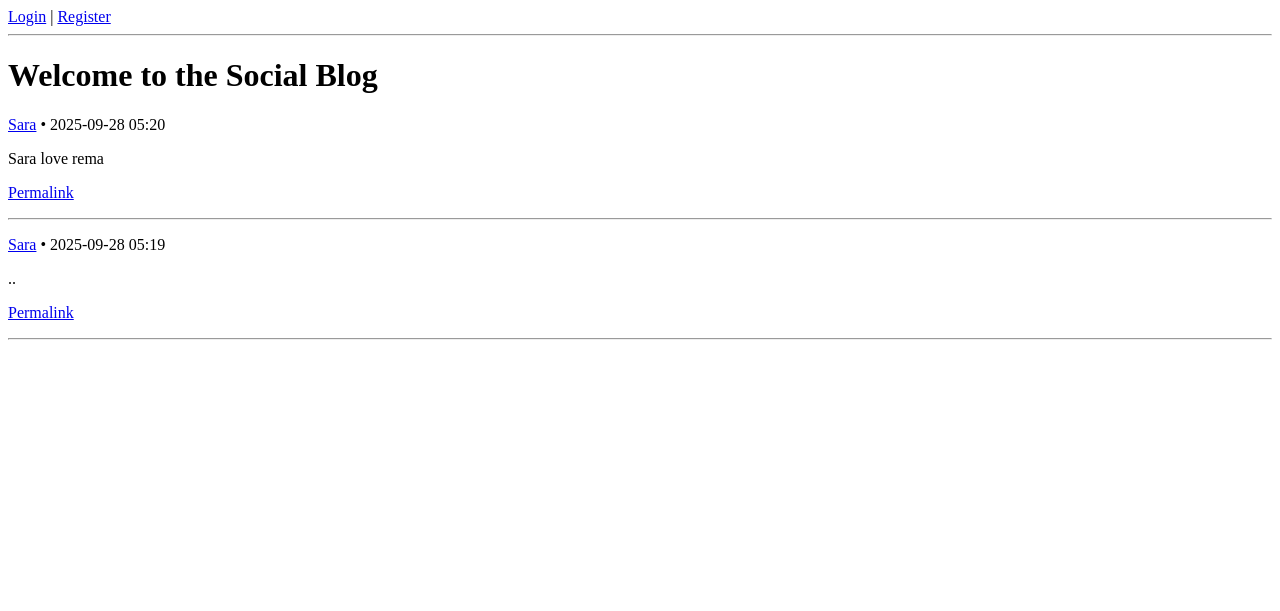
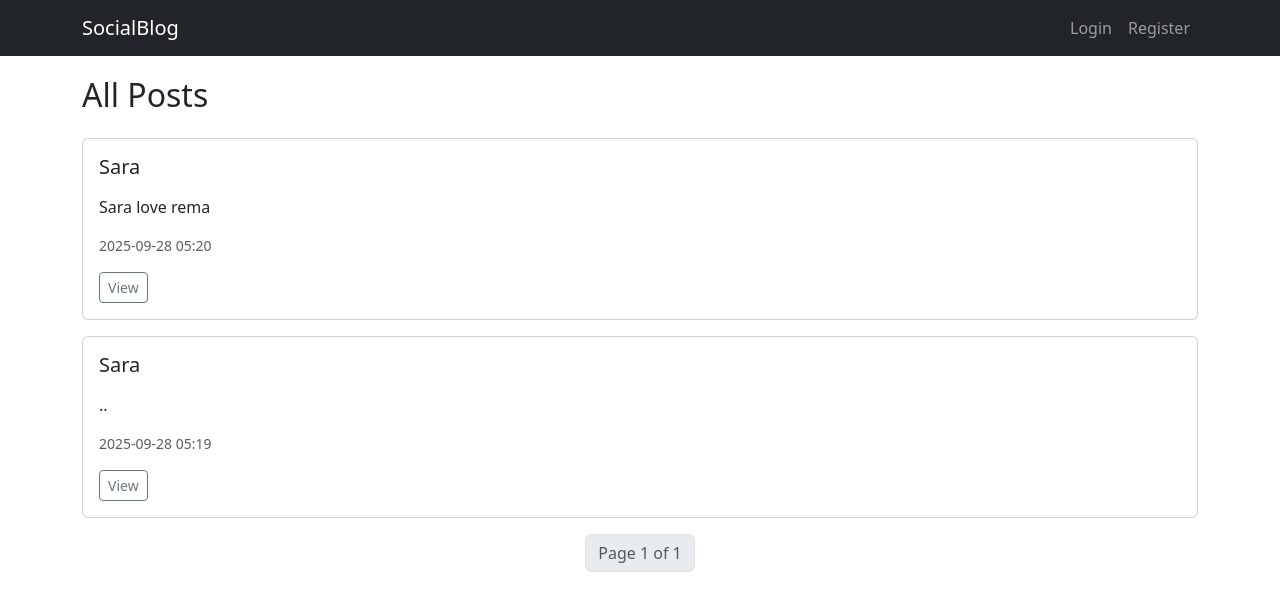
Before and after one commit to r0ry2/final_task-, a Flask app: page / in a window 1280 px wide. Shown: the top 611 px of the page. Run offline with Flask 3, Linux system fonts and the light colour scheme; data comes from the database, SQL or seed files in the repository; both versions use the stored data as it was after the commit.

Commit message:
“update

```diff
--- a/app/templates/base.html
+++ b/app/templates/base.html
@@ -1,35 +1,71 @@
 <!doctype html>
 <html lang="en">
 <head>
-  <meta charset="UTF-8">
+  <meta charset="utf-8">
   <title>{% block title %}Social Blog{% endblock %}</title>
+  <meta name="viewport" content="width=device-width, initial-scale=1">
 
+  <!-- ✅ Bootstrap CSS -->
+  <link href="https://cdn.jsdelivr.net/npm/bootstrap@5.3.2/dist/css/bootstrap.min.css" rel="stylesheet">
+
+  <style>
+    body {
+      padding-top: 60px;
+    }
+    .post {
+      padding: 15px;
+      margin-bottom: 15px;
+      border: 1px solid #ddd;
+      border-radius: 8px;
+      background: #fdfdfd;
+    }
+  </style>
 </head>
 <body>
-  <nav>
+  <!-- ✅ Navbar -->
+<nav class="navbar navbar-expand-lg navbar-dark bg-dark fixed-top">
+  <div class="container">
+    <a class="navbar-brand" href="{{ url_for('main.index') }}">SocialBlog</a>
+    <button class="navbar-toggler" type="button" data-bs-toggle="collapse" data-bs-target="#navbarNav"
+            aria-controls="navbarNav" aria-expanded="false" aria-label="Toggle navigation">
+      <span class="navbar-toggler-icon"></span>
+    </button>
+
+    <div class="collapse navbar-collapse" id="navbarNav">
+      <ul class="navbar-nav ms-auto">
         {% if current_user.is_authenticated %}
-      <a href="{{ url_for('main.index') }}">Home</a> |
-      <a href="{{ url_for('main.create_post') }}">New Post</a> |
-      <a href="{{ url_for('auth.logout') }}">Logout</a>
-      <a href="{{ url_for('main.user_profile', username=current_user.username) }}">My Profile</a> |
-      <a href="{{ url_for('auth.account') }}">Account</a> |
-      <a href="{{ url_for('auth.change_password') }}">Change Password</a> |
+          <li class="nav-item"><a class="nav-link" href="{{ url_for('main.index') }}">Home</a></li>
+          <li class="nav-item"><a class="nav-link" href="{{ url_for('main.create_post') }}">New Post</a></li>
+          <li class="nav-item"><a class="nav-link" href="{{ url_for('main.user_profile', username=current_user.username) }}">My Profile</a></li>
+          <li class="nav-item"><a class="nav-link" href="{{ url_for('auth.account') }}">Account</a></li>
+          <li class="nav-item"><a class="nav-link" href="{{ url_for('auth.change_password') }}">Change Password</a></li>
+          <li class="nav-item"><a class="nav-link text-danger" href="{{ url_for('auth.logout') }}">Logout</a></li>
+        {% else %}
+          <li class="nav-item"><a class="nav-link" href="{{ url_for('auth.login') }}">Login</a></li>
+          <li class="nav-item"><a class="nav-link" href="{{ url_for('auth.register') }}">Register</a></li>
+        {% endif %}
+      </ul>
+    </div>
+  </div>
+</nav>
 
 
-    {% else %}
-      <a href="{{ url_for('auth.login') }}">Login</a> |
-      <a href="{{ url_for('auth.register') }}">Register</a>
-    {% endif %}
-  </nav>
-  <hr>
+  <!-- ✅ Flash Messages -->
+  <div class="container mt-3">
     {% with messages = get_flashed_messages() %}
       {% if messages %}
         {% for msg in messages %}
-        <p>{{ msg }}</p>
+          <div class="alert alert-info">{{ msg }}</div>
         {% endfor %}
       {% endif %}
     {% endwith %}
+  </div>
 
+  <div class="container">
     {% block content %}{% endblock %}
+  </div>
+
+  <!-- ✅ Bootstrap JS -->
+  <script src="https://cdn.jsdelivr.net/npm/bootstrap@5.3.2/dist/js/bootstrap.bundle.min.js"></script>
 </body>
 </html>
--- a/app/templates/main/edit_post.html
+++ b/app/templates/main/edit_post.html
@@ -3,7 +3,7 @@
   <h2>Edit Post</h2>
   <form method="POST">
     {{ form.hidden_tag() }}
-    <p>{{ form.body(rows=8, cols=80) }}</p>
+    <p>{{ form.body(rows=5, cols=60) }}</p>
     <p>{{ form.submit(class="btn btn-primary") }}</p>
   </form>
 {% endblock %}
--- a/app/templates/main/index.html
+++ b/app/templates/main/index.html
@@ -1,38 +1,46 @@
 {% extends "base.html" %}
 {% block content %}
-  <h1>Welcome to the Social Blog</h1>
+  <h2 class="mb-4">All Posts</h2>
 
   {% if form %}
-  <div class="new-post">
-    <h3>New Post</h3>
-    <form method="POST">
-      {{ form.hidden_tag() }}
-      <p>{{ form.body(rows=4, cols=60) }}</p>
-      <p>{{ form.submit(class="btn btn-primary") }}</p>
-    </form>
-  </div>
-  <hr>
+    <div class="card mb-4">
+      <div class="card-body">
+        <form method="POST">
+          {{ form.hidden_tag() }}
+          <div class="mb-3">
+            {{ form.body.label(class="form-label") }}
+            {{ form.body(class="form-control", rows=3) }}
+          </div>
+          <button type="submit" class="btn btn-primary">Post</button>
+        </form>
+      </div>
+    </div>
   {% endif %}
 
-  {% include "main/_posts.html" %}
+  {% for post in posts %}
+    <div class="card mb-3">
+      <div class="card-body">
+        <h5 class="card-title">{{ post.author.username }}</h5>
+        <p class="card-text">{{ post.body_html | safe }}</p>
+        <p class="text-muted small">{{ post.timestamp.strftime('%Y-%m-%d %H:%M') }}</p>
+        <a href="{{ url_for('main.post', id=post.id) }}" class="btn btn-sm btn-outline-secondary">View</a>
+        {% if current_user.is_authenticated and (current_user == post.author or current_user.is_administrator()) %}
+          <a href="{{ url_for('main.edit_post', id=post.id) }}" class="btn btn-sm btn-outline-primary">Edit</a>
+        {% endif %}
+      </div>
+    </div>
+  {% endfor %}
 
-  {# Pagination controls #}
-  {% if pagination.pages > 1 %}
-  <nav aria-label="Page navigation">
-    <ul class="pagination">
+  <!-- ✅ Pagination -->
+  <nav>
+    <ul class="pagination justify-content-center">
       {% if pagination.has_prev %}
-        <li><a href="{{ url_for('main.index', page=pagination.prev_num) }}">&laquo; Prev</a></li>
-      {% else %}
-        <li class="disabled"><span>&laquo; Prev</span></li>
+        <li class="page-item"><a class="page-link" href="{{ url_for('main.index', page=pagination.prev_num) }}">« Prev</a></li>
       {% endif %}
-      <li> Page {{ pagination.page }} / {{ pagination.pages }} </li>
+      <li class="page-item disabled"><a class="page-link">Page {{ pagination.page }} of {{ pagination.pages }}</a></li>
       {% if pagination.has_next %}
-        <li><a href="{{ url_for('main.index', page=pagination.next_num) }}">Next &raquo;</a></li>
-      {% else %}
-        <li class="disabled"><span>Next &raquo;</span></li>
+        <li class="page-item"><a class="page-link" href="{{ url_for('main.index', page=pagination.next_num) }}">Next »</a></li>
       {% endif %}
     </ul>
   </nav>
-  {% endif %}
-
 {% endblock %}
```
Also changed, not shown: app/templates/main/post.html (+9 -3 lines), instance/data.sqlite. Lines whose indentation alone changed are shown as unchanged.
